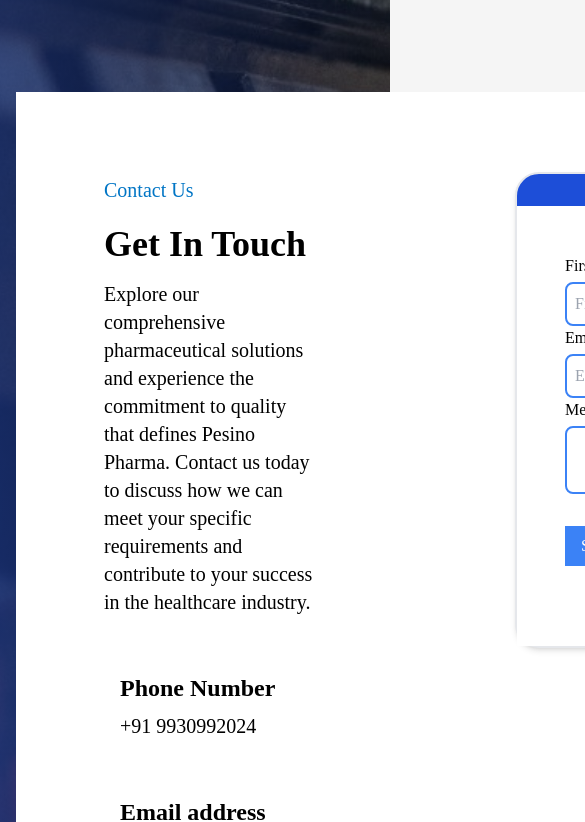
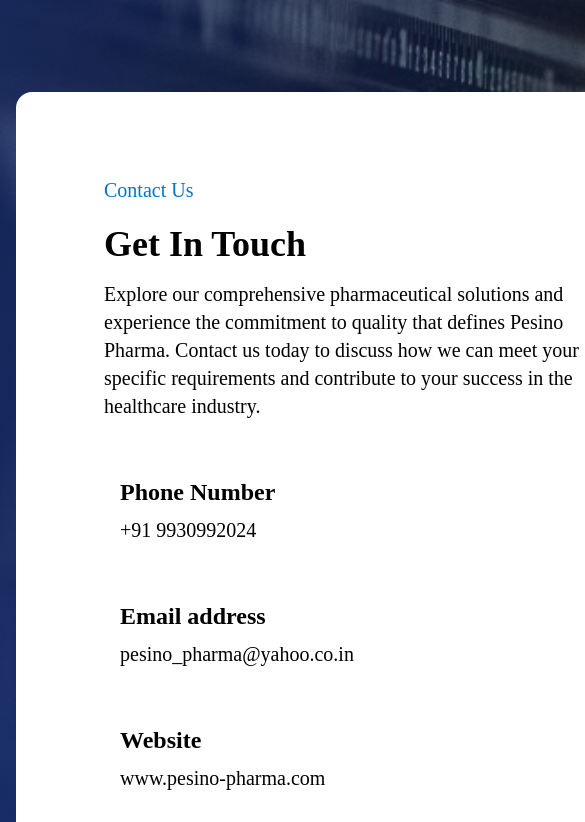
Before and after one commit to shawnyplayz/pesino_pharma, a Next.js app in the folder pesino-pharma/: page /contact in a window 390 px wide. Shown: the part 708-1530 px from the top of the page, 585 px wide, since content can reach past the window. Built offline with nearby package versions, Linux system fonts and the light colour scheme.

Commit message:
contact page made responsive

```diff
--- a/pesino-pharma/app/contact/page.jsx
+++ b/pesino-pharma/app/contact/page.jsx
@@ -5,7 +5,7 @@
   return (
     <div>
       <div
-        className="relative bg-cover bg-center flex"
+        className="relative bg-cover bg-center flex w-fit"
         style={{ height: "auto" }}
       >
         {/* <!-- Background Image --> */}
@@ -17,7 +17,7 @@
           <div className="relative flex-col flex items-center justify-center h-full text-white px-4 ">
             <div className="flex flex-col w-full h-full justify-start items-center gap-8 my-32">
               <div className="text-white font-medium text-6xl">CONTACT US</div>
-              <div className="w-2/3 flex justify-center font-light text-3xl text-white">
+              <div className="md:w-2/3 flex justify-center font-light text-3xl text-white">
                 <p>
                   Discover high-quality pharmaceutical imports with Pesino
                   Pharma, an esteemed Indian manufacturer and exporter. We
@@ -29,10 +29,10 @@
                 </p>
               </div>
             </div>
-            <div className="bg-white flex my-32 ">
+            <div className="bg-white my-32 rounded-2xl">
               <div className="flex flex-row w-full text-black">
-                <div className="my-16 p-4 flex justify-center gap-40">
-                  <div className="left_side flex flex-col w-1/2 px-10 ml-8">
+                <div className="my-16 p-4 flex flex-col justify-center gap-40 md:flex-row">
+                  <div className="left_side flex flex-col md:w-1/2 px-10 ml-8">
                     <div className="themeColor text-xl my-1 flex">
                       Contact Us
                     </div>
@@ -80,7 +80,7 @@
                       </div>
                     </div>
                   </div>
-                  <div className="right_side flex flex-col w-1/2 mr-8">
+                  <div className="right_side flex flex-col md:w-1/2 mr-8">
                     <div className="border-2 shadow-md rounded-3xl bg-blue-700">
                       <div className="bg-white flex w-full mt-8 p-4">
                         <div className="flex flex-col p-8 justify-around w-full gap-10">
@@ -118,7 +118,7 @@
                 Consult us for the Meds you need now!
               </div>
               <div className="w-full flex justify-center text-center font-light text-3xl text-white">
-                <p className="w-2/3">
+                <p className="md:w-2/3">
                   Whether you are looking for specific medications,
                   collaborations, or have inquiries, our dedicated team is ready
                   to assist you. Consult Pesino Pharma for the meds you need,
--- a/pesino-pharma/app/layout.js
+++ b/pesino-pharma/app/layout.js
@@ -21,7 +21,7 @@
       <body style={{ width: "100%", height: "0.5rem", overflow: "visible" }}>
         <Navbar />
         {children}
-        {/* <Footer /> */}
+        <Footer />
       </body>
     </html>
   );
```
